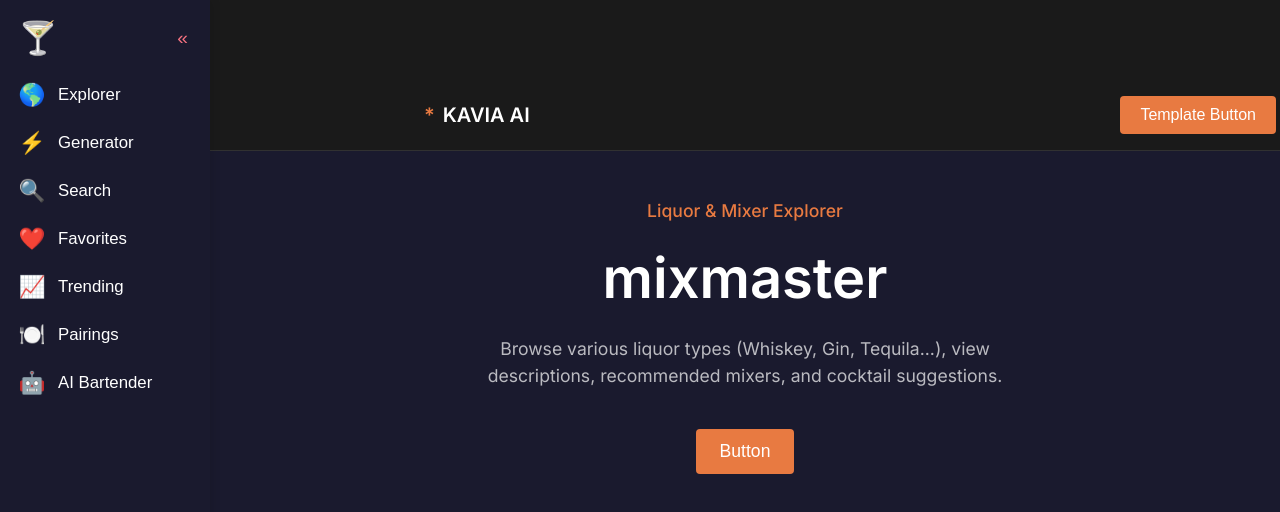
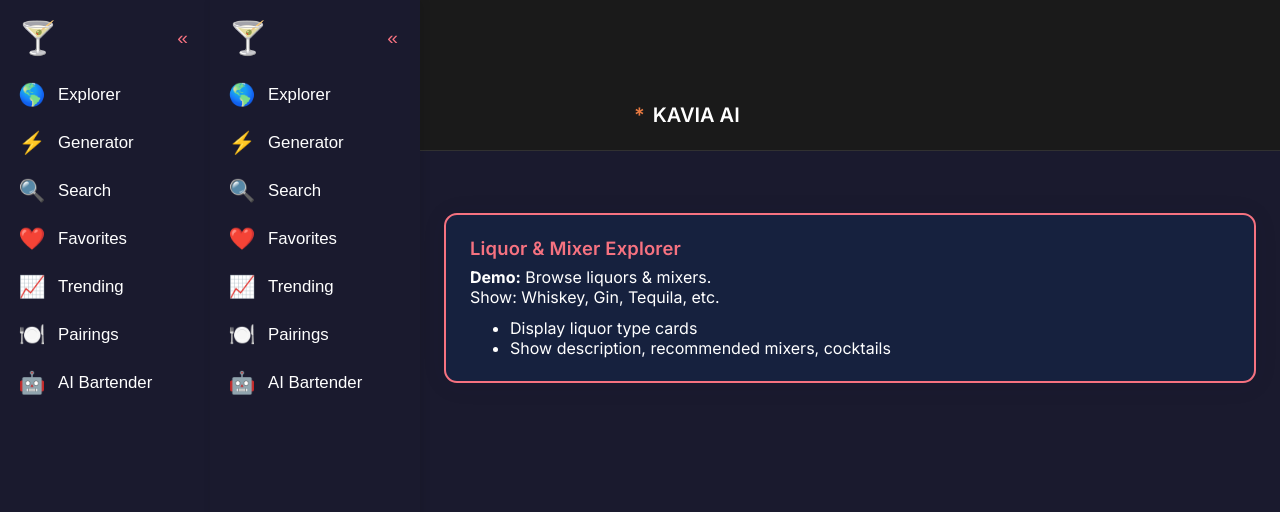
Before and after one commit to Workflow-Manager-admin/mixmaster-102939-b128bcb9, a React (Create React App) app in the folder mixmaster/: page /explorer in a window 1280 px wide. Shown: the top 512 px of the page. Built offline with nearby package versions, Linux system fonts and the light colour scheme; the HTML template or start-up script is replaced by a standard one.

Commit message:
Auto-commit: Changes as of 2025-05-28T23:25:29.812508+00:00

```diff
--- a/mixmaster/src/App.js
+++ b/mixmaster/src/App.js
@@ -1,77 +1,107 @@
-import React, { useState } from 'react';
+import React from 'react';
 import './App.css';
+import { BrowserRouter as Router, Routes, Route, Navigate } from 'react-router-dom';
+import MainLayout from './components/MainLayout';
 import Sidebar from './components/Sidebar';
 import './components/Sidebar.css';
 
+// Feature pages
+import Explorer from './features/Explorer';
+import CocktailGenerator from './features/CocktailGenerator';
+import Search from './features/Search';
+import Favorites from './features/Favorites';
+import Trending from './features/Trending';
+import Pairings from './features/Pairings';
+import ShoppingList from './features/ShoppingList';
+import AIBartender from './features/AIBartender';
+
 function App() {
-  // For demonstration: switch hero content by sidebar navigation
-  const [activeSection, setActiveSection] = useState("explorer");
+  // Sidebar navigation is handled by <NavLink> in Sidebar now.
+  // MainLayout includes navbar, sidebar, and renders content.
 
-  // Dummy content for each section (replace with real containers later)
-  const sections = {
-    explorer: {
-      title: "Liquor & Mixer Explorer",
-      desc: "Browse various liquor types (Whiskey, Gin, Tequila...), view descriptions, recommended mixers, and cocktail suggestions."
-    },
-    generator: {
-      title: "Cocktail Generator",
-      desc: "Generate cocktail recipes based on selected liquor and preferences. Get ingredients and recipe steps instantly!"
-    },
-    search: {
-      title: "Smart Search",
-      desc: "Search for liquors and cocktails by name. Discover drink details, mix ideas, and suggestions."
-    },
-    favorites: {
-      title: "Favorites & Shopping List",
-      desc: "Save favorite cocktails and add missing ingredients to your personal shopping list for easy planning."
-    },
-    trending: {
-      title: "Trending & Seasonal Mixes",
-      desc: "See what's hot: trending cocktails and themed suggestions for every season and vibe."
-    },
-    pairings: {
-      title: "Liquor Pairings",
-      desc: "Find the perfect food pairings for your favorite drinks, enhancing every sip and snack."
-    },
-    "ai-bartender": {
-      title: "AI Bartender",
-      desc: "Ask our AI what cocktails you can make – personalized drink ideas and interactive help at your service."
-    },
-  };
+  // Render main routes inside MainLayout. Sidebar itself can be rendered inside MainLayout or App for proper layout (app-has-sidebar).
 
   return (
-    <div className="app app-has-sidebar">
-      <Sidebar onNavigate={setActiveSection} />
-
-      <div className="main-content">
-        <nav className="navbar">
-          <div className="container">
-            <div style={{ display: 'flex', justifyContent: 'space-between', width: '100%' }}>
-              <div className="logo">
-                <span className="logo-symbol">*</span> KAVIA AI
-              </div>
-              <button className="btn">Template Button</button>
-            </div>
-          </div>
-        </nav>
-
-        <main>
-          <div className="container">
-            <div className="hero">
-              <div className="subtitle">{sections[activeSection].title}</div>
-
-              <h1 className="title">mixmaster</h1>
-
-              <div className="description">
-                {sections[activeSection].desc}
-              </div>
-
-              <button className="btn btn-large">Button</button>
-            </div>
-          </div>
-        </main>
+    <Router>
+      <div className="app app-has-sidebar">
+        {/* Sidebar navigation uses NavLink-based buttons for route navigation */}
+        <Sidebar />
+        <div className="main-content">
+          <Routes>
+            <Route
+              path="/"
+              element={<Navigate to="/explorer" replace />}
+            />
+            <Route
+              path="/explorer"
+              element={
+                <MainLayout title="Liquor & Mixer Explorer">
+                  <Explorer />
+                </MainLayout>
+              }
+            />
+            <Route
+              path="/generator"
+              element={
+                <MainLayout title="Cocktail Generator">
+                  <CocktailGenerator />
+                </MainLayout>
+              }
+            />
+            <Route
+              path="/search"
+              element={
+                <MainLayout title="Smart Search">
+                  <Search />
+                </MainLayout>
+              }
+            />
+            <Route
+              path="/favorites"
+              element={
+                <MainLayout title="Favorites & Shopping List">
+                  <Favorites />
+                </MainLayout>
+              }
+            />
+            <Route
+              path="/trending"
+              element={
+                <MainLayout title="Trending & Seasonal Mixes">
+                  <Trending />
+                </MainLayout>
+              }
+            />
+            <Route
+              path="/pairings"
+              element={
+                <MainLayout title="Liquor Pairings">
+                  <Pairings />
+                </MainLayout>
+              }
+            />
+            <Route
+              path="/shopping-list"
+              element={
+                <MainLayout title="Shopping List">
+                  <ShoppingList />
+                </MainLayout>
+              }
+            />
+            <Route
+              path="/ai-bartender"
+              element={
+                <MainLayout title="AI Bartender">
+                  <AIBartender />
+                </MainLayout>
+              }
+            />
+            {/* Unknown routes redir to main */}
+            <Route path="*" element={<Navigate to="/explorer" replace />} />
+          </Routes>
+        </div>
       </div>
-    </div>
+    </Router>
   );
 }
 
```
Also changed, not shown: 2 other files (tests, documents, lock files or other folders).
